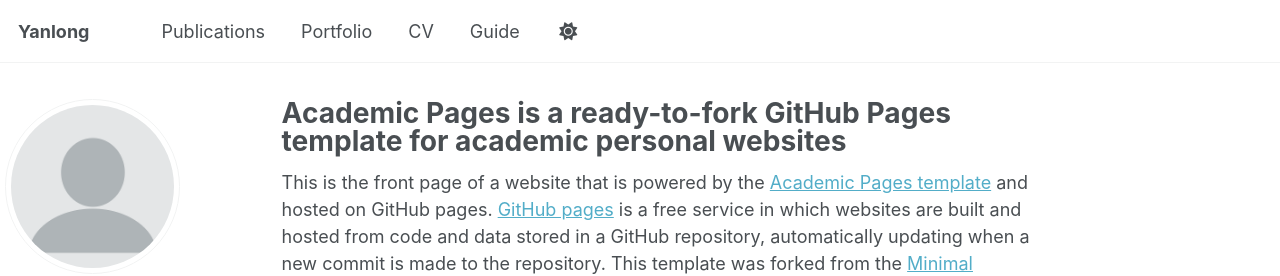
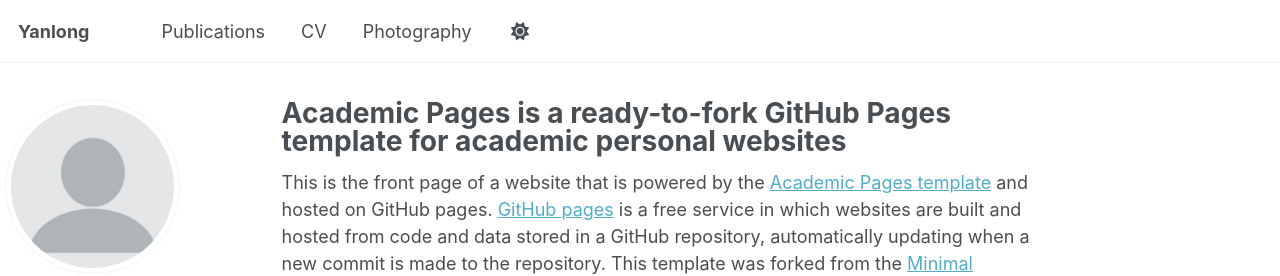
Before and after one commit to Ryan-Yanlong/Ryan-Yanlong, a Jekyll site: the page built from _pages/about.md, in a window 1280 px wide. Shown: the top 276 px of the page. Built offline with Jekyll 4.4.1, drawn with Linux system fonts in a browser that asks for light colours; some web fonts are replaced; a script bundle is joined from its source files by our own code; library files that are not in the unit come from our copies.

Commit message:
Update navigation.yml

```diff
--- a/_data/navigation.yml
+++ b/_data/navigation.yml
@@ -11,14 +11,11 @@ main:
   - title: "Publications"
     url: /publications/
 
-  - title: "Portfolio"
-    url: /portfolio/
-
   - title: "CV"
     url: /cv/
 
+  - title: "Photography"
+    url: /Photography/
+
   # - title: "CV"
   #   url: /cv-json/
-
-  - title: "Guide"
-    url: /markdown/
```
